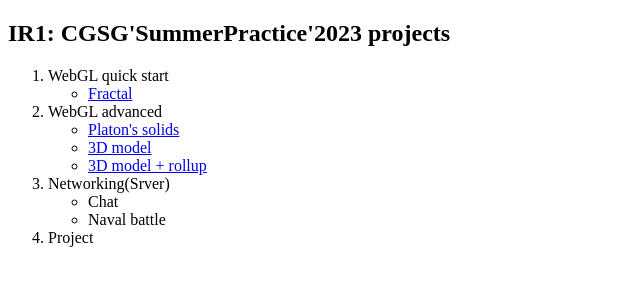
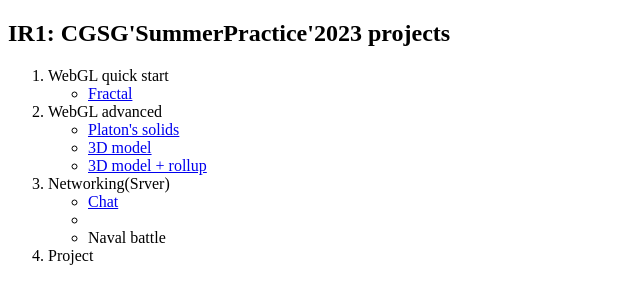
Before and after one commit to CGSGIR1/CGSGIR1.github.io, a plain HTML site: page index.html in a window 1280 px wide. Shown: the whole page, without its empty margins (0-640 px from the left). Drawn offline with Linux system fonts and the light colour scheme.

Commit message:
Update index.html

```diff
--- a/index.html
+++ b/index.html
@@ -19,7 +19,8 @@
       </ul>
     <li>Networking(Srver)
       <ul>
-      <li>Chat
+      <li><a href="server1/">Chat</a>
+      <li>
       <li>Naval battle
       </ul>
     <li>Project
```
